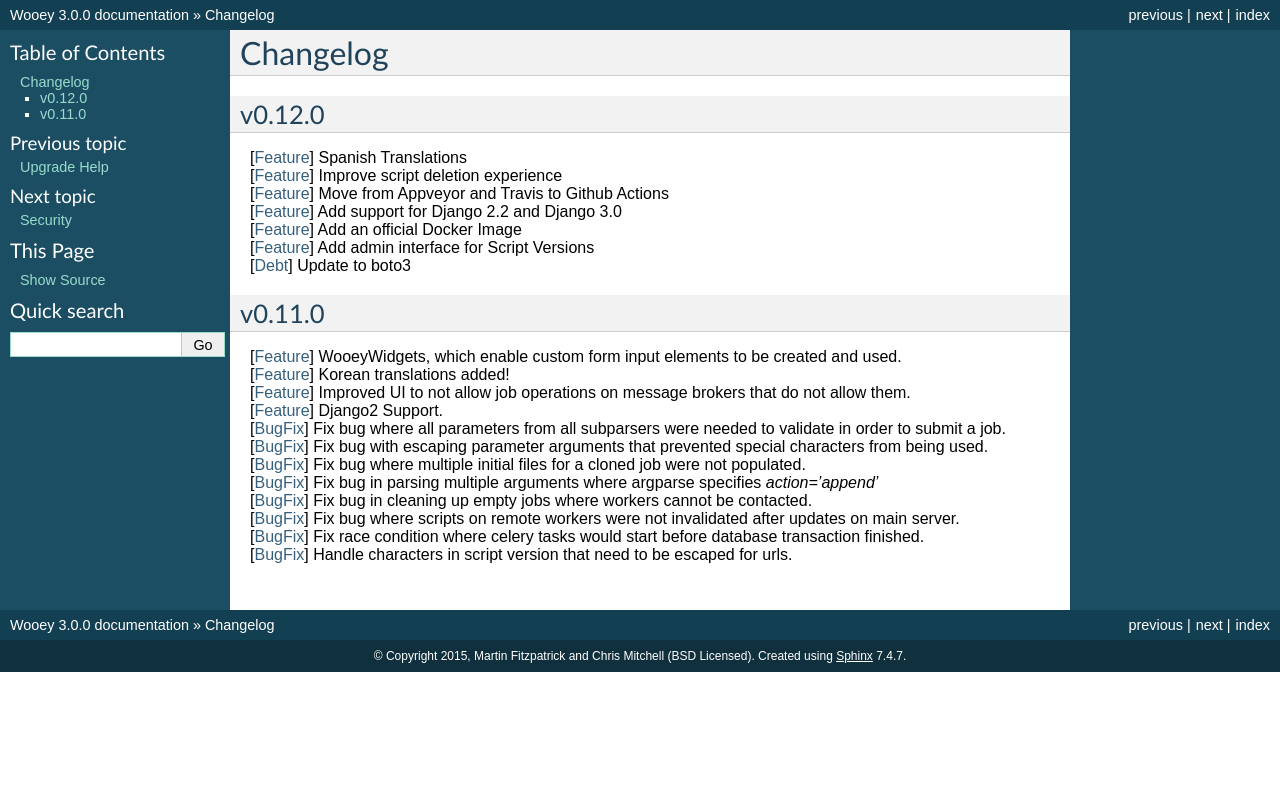
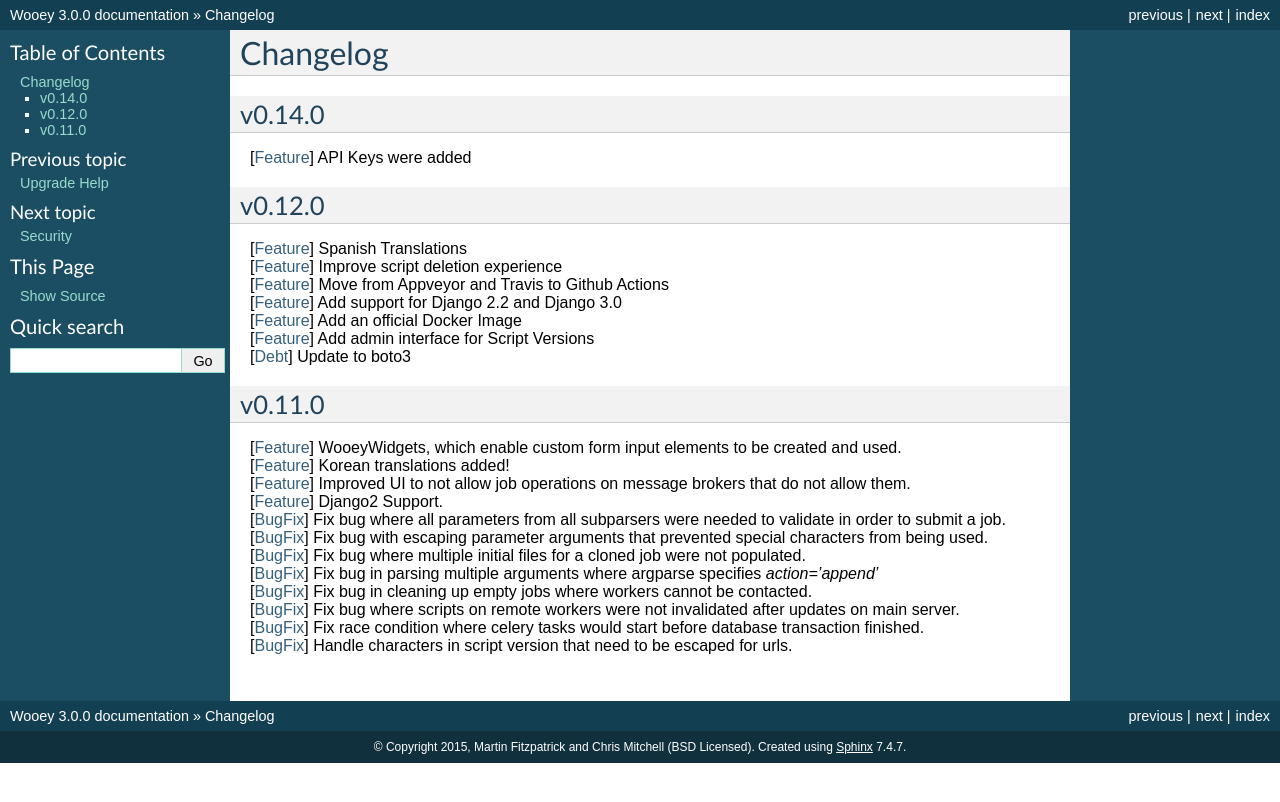
Before and after one commit to wooey/Wooey, a Sphinx documentation site: the page built from docs/changelog.rst, in a window 1280 px wide. Shown: the top 802 px of the page. Built offline with Sphinx 7.4.7, drawn with Linux system fonts in a browser that asks for light colours.

Commit message:
Add changelog

```diff
--- a/docs/changelog.rst
+++ b/docs/changelog.rst
@@ -1,5 +1,10 @@
 Changelog
 =========
+
+v0.14.0
+-------
+
+| [`Feature <https://github.com/wooey/Wooey/pull/383>`__] API Keys were added
 
 v0.12.0
 -------
```
